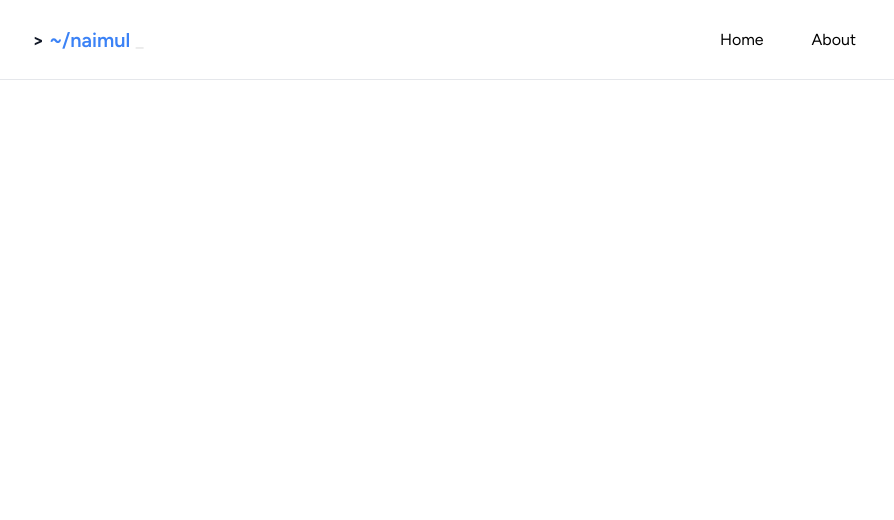
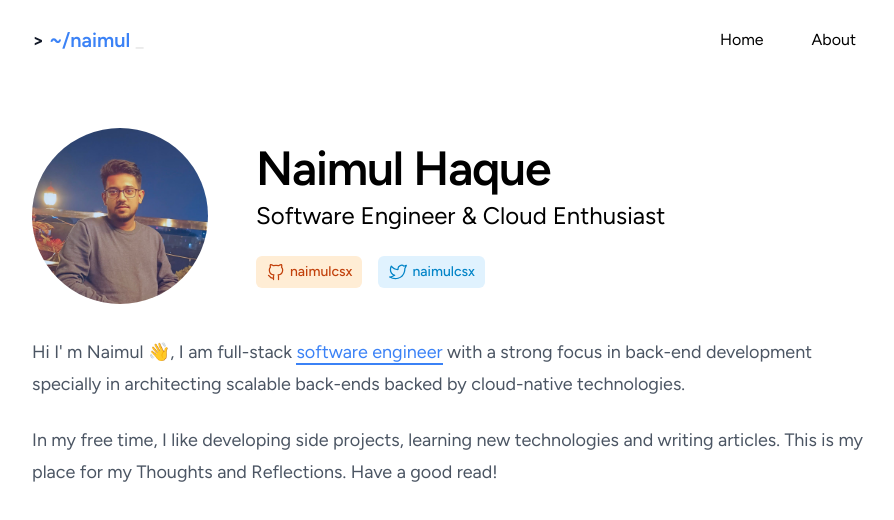
Before and after one commit to naimulcsx/naimulhaque.com, a Next.js app: page / in a window 1280 px wide. Shown: the top 520 px of the page, without its empty margins (184-1078 px from the left). Built offline with nearby package versions, Linux system fonts and the light colour scheme.

Commit message:
feat: add about section

```diff
--- a/app/page.tsx
+++ b/app/page.tsx
@@ -1,3 +1,9 @@
+import { About } from "~/components";
+
 export default function Home() {
-  return <main>Naimul Haque</main>;
+  return (
+    <div>
+      <About />
+    </div>
+  );
 }
--- /dev/null
+++ b/components/About.tsx
@@ -0,0 +1,93 @@
+import Image from "next/image";
+
+export function About() {
+  return (
+    <section className="pt-32 pb-12">
+      <div className="max-w-4xl px-6 mx-auto">
+        <div className="space-y-8">
+          <div className="grid grid-cols-4 items-center gap-12">
+            <div className="">
+              <Image
+                src="/images/naimul-haque.jpg"
+                className="rounded-full"
+                alt="Naimul Haque"
+                width={256}
+                height={256}
+              />
+            </div>
+            <div className="col-span-3">
+              <h1 className="font-heading text-5xl font-semibold tracking-tight">
+                <span className="text-primary-500">Naimul Haque</span>
+              </h1>
+              <p className="mt-2 text-2xl">
+                Software Engineer &amp; Cloud Enthusiast
+              </p>
+              <div className="mt-6 flex gap-4 text-sm">
+                <a
+                  target="_blank"
+                  href="https://github.com/naimulcsx"
+                  className="flex items-center space-x-1 rounded-md bg-orange-100 px-2.5 py-1.5 font-medium text-orange-700"
+                >
+                  <svg
+                    xmlns="http://www.w3.org/2000/svg"
+                    width="44"
+                    height="44"
+                    fill="none"
+                    strokeLinecap="round"
+                    strokeLinejoin="round"
+                    strokeWidth="1.5"
+                    className="h-5 w-5 stroke-orange-700"
+                    viewBox="0 0 24 24"
+                  >
+                    <path stroke="none" d="M0 0h24v24H0z"></path>
+                    <path d="M9 19c-4.3 1.4-4.3-2.5-6-3m12 5v-3.5c0-1 .1-1.4-.5-2 2.8-.3 5.5-1.4 5.5-6a4.6 4.6 0 00-1.3-3.2 4.2 4.2 0 00-.1-3.2s-1.1-.3-3.5 1.3a12.3 12.3 0 00-6.2 0C6.5 2.8 5.4 3.1 5.4 3.1a4.2 4.2 0 00-.1 3.2A4.6 4.6 0 004 9.5c0 4.6 2.7 5.7 5.5 6-.6.6-.6 1.2-.5 2V21"></path>
+                  </svg>
+                  <span>naimulcsx</span>
+                </a>
+
+                <a
+                  target="_blank"
+                  href="https://twitter.com/naimulcsx"
+                  className="flex items-center space-x-1 rounded-md bg-sky-100 px-2.5 py-1.5 font-medium text-sky-600"
+                >
+                  <svg
+                    xmlns="http://www.w3.org/2000/svg"
+                    width="44"
+                    height="44"
+                    fill="none"
+                    stroke="#2c3e50"
+                    strokeLinecap="round"
+                    strokeLinejoin="round"
+                    strokeWidth="1.5"
+                    className="h-5 w-5 stroke-sky-600"
+                    viewBox="0 0 24 24"
+                  >
+                    <path stroke="none" d="M0 0h24v24H0z"></path>
+                    <path d="M22 4.01c-1 .49-1.98.689-3 .99-1.121-1.265-2.783-1.335-4.38-.737S11.977 6.323 12 8v1c-3.245.083-6.135-1.395-8-4 0 0-4.182 7.433 4 11-1.872 1.247-3.739 2.088-6 2 3.308 1.803 6.913 2.423 10.034 1.517 3.58-1.04 6.522-3.723 7.651-7.742a13.84 13.84 0 00.497-3.753C20.18 7.773 21.692 5.25 22 4.009z"></path>
+                  </svg>
+                  <span>naimulcsx</span>
+                </a>
+              </div>
+            </div>
+          </div>
+          <div className="prose-lg text-gray-600">
+            <p>
+              Hi I&apos; m Naimul <span>👋</span>, I am full-stack{" "}
+              <span className="border-b-2 border-blue-500 text-blue-500">
+                software engineer
+              </span>{" "}
+              with a strong focus in back-end development specially in
+              architecting scalable back-ends backed by cloud-native
+              technologies.
+            </p>
+            <p>
+              In my free time, I like developing side projects, learning new
+              technologies and writing articles. This is my place for my
+              Thoughts and Reflections. Have a good read!
+            </p>
+          </div>
+        </div>
+      </div>
+    </section>
+  );
+}
--- a/components/Navbar.tsx
+++ b/components/Navbar.tsx
@@ -28,7 +28,7 @@ export function Navbar() {
     <motion.header
       style={{ height }}
       transition={{ delay: 1 }}
-      className="fixed inset-x-0 h-20 border-b bg-white"
+      className="fixed inset-x-0 h-20 bg-white"
     >
       <div className="mx-auto flex h-full max-w-4xl items-center justify-between px-6">
         <div className="text-primary-color dark:text-primary-color-dark flex items-center justify-between text-xl font-semibold">
--- a/components/index.ts
+++ b/components/index.ts
@@ -1,3 +1,4 @@
 "use client";
 
 export * from "./Navbar";
+export * from "./About";
```
Also changed, not shown: public/images/naimul-haque.jpg (added).
